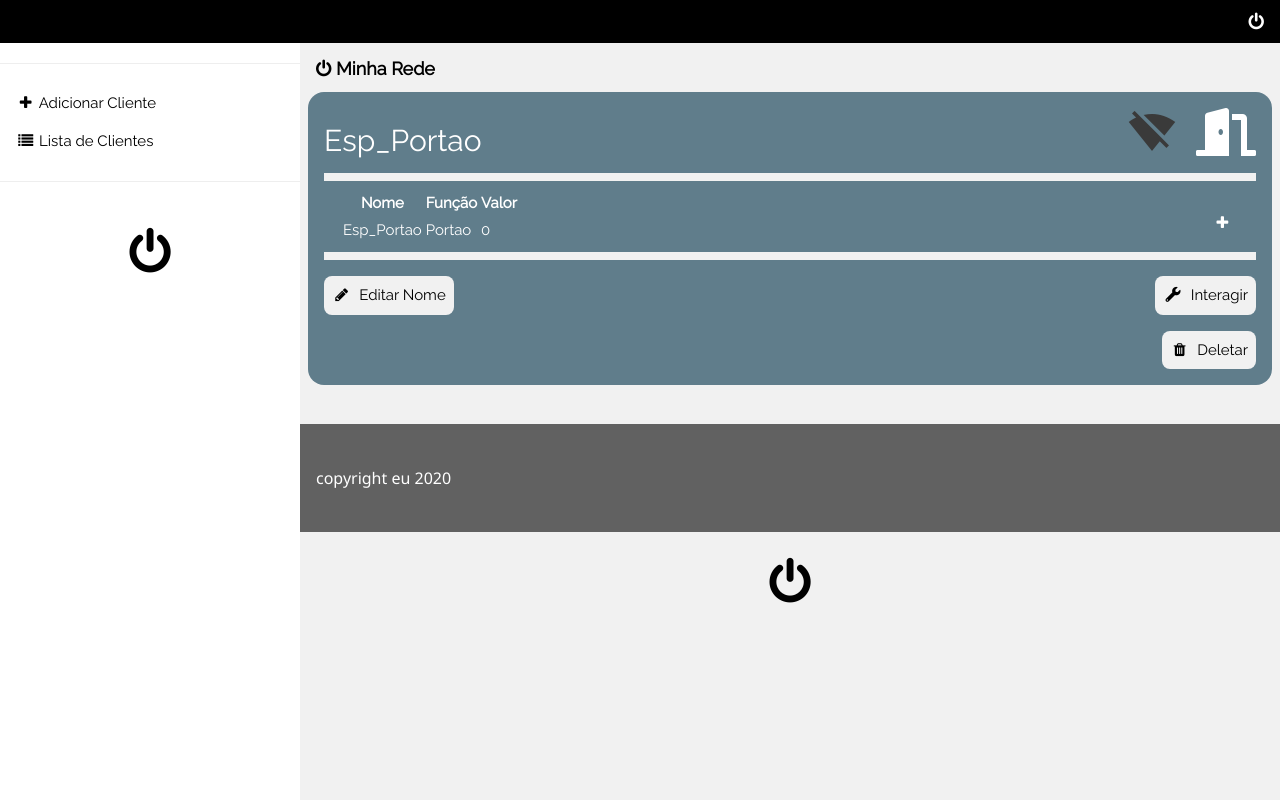
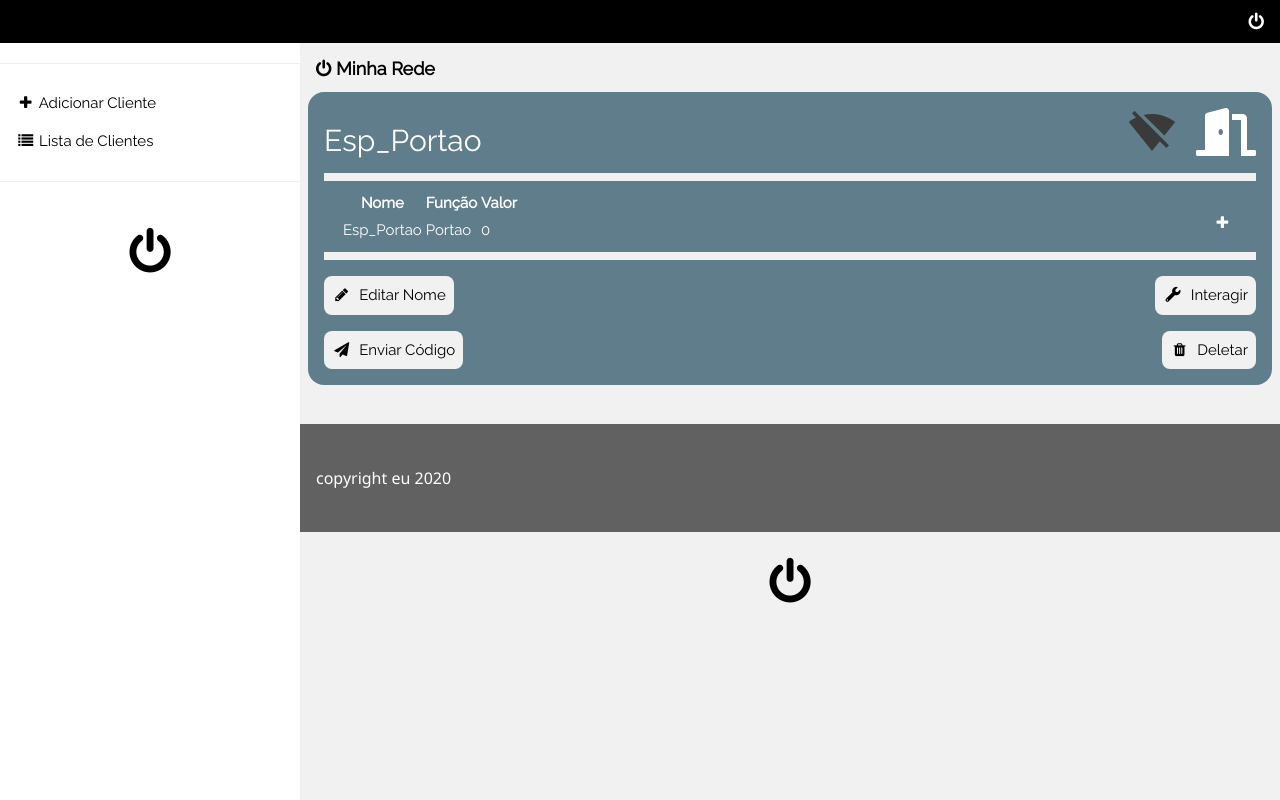
Before and after one commit to aff123456/esp, a Flask app: page /show_one/1 in a window 1280 px wide. Run offline with Flask 2, Linux system fonts and the light colour scheme; data comes from the database, SQL or seed files in the repository; some libraries are stand-ins or nearby versions.

Commit message:
Update show_one.html

```diff
--- a/server/templates/show_one.html
+++ b/server/templates/show_one.html
@@ -241,7 +241,7 @@ html,body,h1,h2,h3,h4,h5 {font-family: "Raleway", sans-serif}
             {%- for message in get_flashed_messages() %}
                 <a style="margin-left: 8px">{{ message }}</a>
             {%- endfor %}
-            <!--<a class="w3-button w3-light-grey w3-round-large " onclick="abreenvia(); " style="padding: 8px"><i class="fa fa-send fa-fw"style=" margin-right: 8px"></i>Enviar Código</a>!-->
+              <a class="w3-button w3-light-grey w3-round-large " onclick="abreenvia(); " style="padding: 8px"><i class="fa fa-send fa-fw"style=" margin-right: 8px"></i>Enviar Código</a>
           </div>
           <div class="w3-right">
             <form action = "" method = "post">
```
